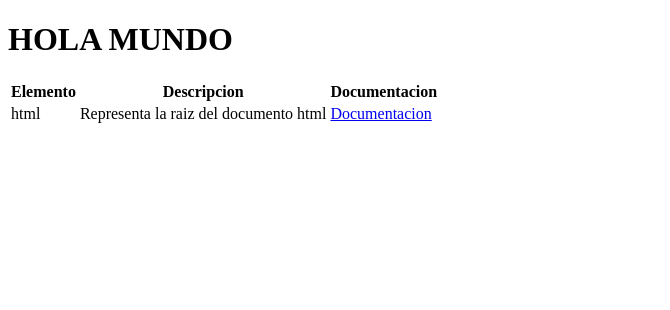
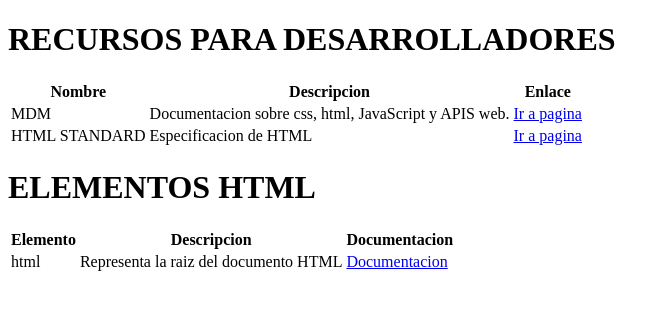
Before and after one commit to MelinaGutierrez/mi-manual, a plain HTML site: page index.html in a window 1280 px wide. Shown: the whole page, without its empty margins (0-670 px from the left). Drawn offline with Linux system fonts and the light colour scheme.

Commit message:
Crear los recursos para desarrolladores

```diff
--- a/index.html
+++ b/index.html
@@ -7,7 +7,29 @@
     <title>Document</title>
 </head>
 <body>
-    <h1>HOLA MUNDO</h1>
+    <h1>RECURSOS PARA DESARROLLADORES</h1>
+    <table>
+        <thead>
+            <tr>
+                <th>Nombre</th>
+                <th>Descripcion</th>
+                <th>Enlace</th>
+            </tr>
+        </thead>
+        <tbody>
+            <tr>
+                <td>MDM</td>
+                <td>Documentacion sobre css, html, JavaScript y APIS web.</td>
+                <td><a href="https://developer.mozilla.org/es/" target="_blank">Ir a pagina</a></td>
+            </tr>
+            <tr>
+                <td>HTML STANDARD</td>
+                <td>Especificacion de HTML</td>
+                <td><a href="https://html.spec.whatwg.org/" target="_blank">Ir a pagina</a></td>
+            </tr>
+        </tbody>
+    </table>
+    <h1>ELEMENTOS HTML</h1>
     <table>
         <thead>
             <tr>
@@ -19,10 +41,9 @@
         <tbody>
             <tr>
                 <td>html</td>
-                <td>Representa la raiz del documento html</td>
-                <td><a href="https://developer.mozilla.org/es/docs/Web/HTML/Element/html" target="_blank">Documentacion</a></td>
+                <td>Representa la raiz del documento HTML</td>
+                <td><a href="https://developer.mozilla.org/en-US/docs/Web/HTML/Element/html" target="_blank">Documentacion</a></td>
             </tr>
-
         </tbody>
     </table>
 </body>
```
